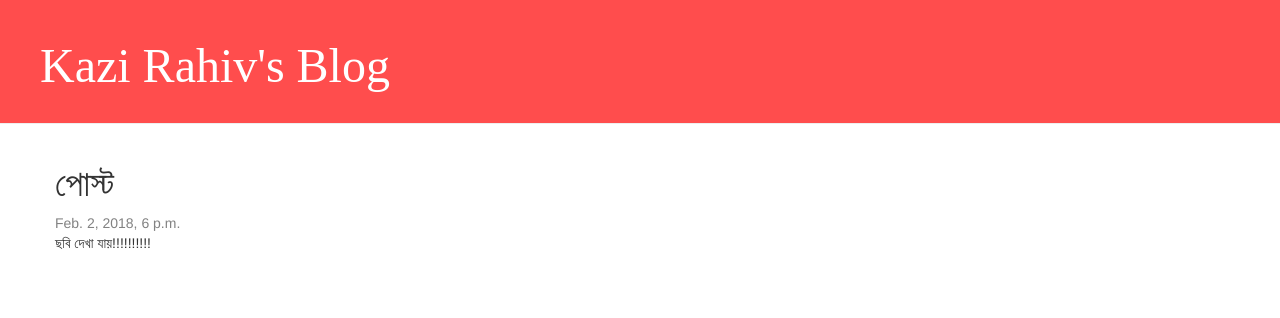
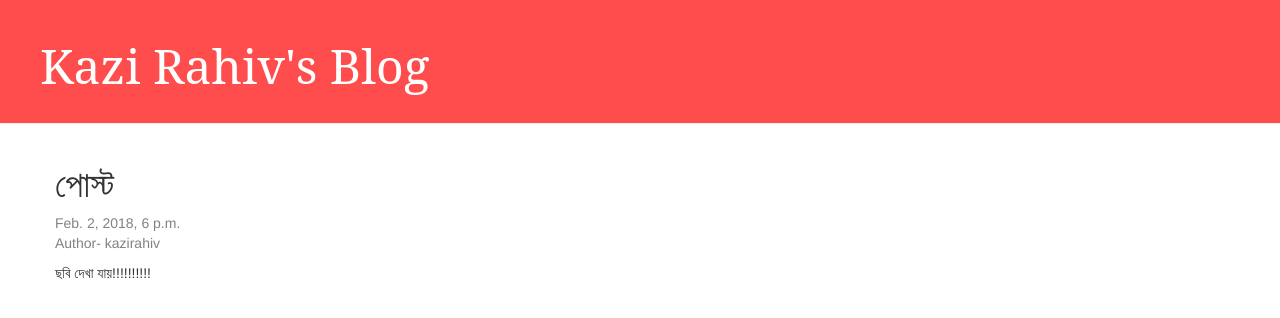
Before and after one commit to kazirahiv/grab, a Django app: page /blog/post/1 in a window 1280 px wide. Shown: the top 318 px of the page. Run offline with Django 3.2, Linux system fonts and the light colour scheme; data comes from the database, SQL or seed files in the repository; some libraries are stand-ins or nearby versions.

Commit message:
modified:   blogap/templates/blog/post_detail.html 	modified:   static/css/blog.css

```diff
--- a/blogap/templates/blog/post_detail.html
+++ b/blogap/templates/blog/post_detail.html
@@ -6,6 +6,7 @@
                 <h1>{{ post.titles }}</h1>
             <div class="date">
                 {{ post.published_date }}
+                <p>Author- {{ post.author }}</p>
             </div>
         {% endif %}
         <p>{{ post.text|linebreaksbr }}</p>
--- a/static/css/blog.css
+++ b/static/css/blog.css
@@ -1,6 +1,6 @@
 h1 a {
 	color: #FCA205;
-	font-family: 'Lobster'
+	font-family: 'serif'
 }
 
 
@@ -25,7 +25,7 @@ body {
     margin-left: 40px;
 }
 h1, h2, h3, h4 {
-    font-family: 'Lobster', cursive;
+    font-family: 'serif', cursive;
 }
 .date {
     color: #828282;
```
Also changed, not shown: 1 other file.
